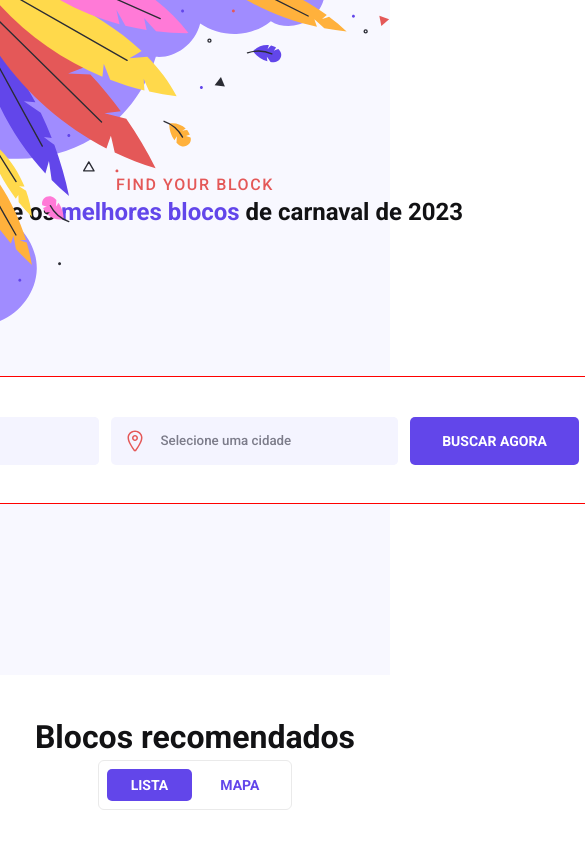
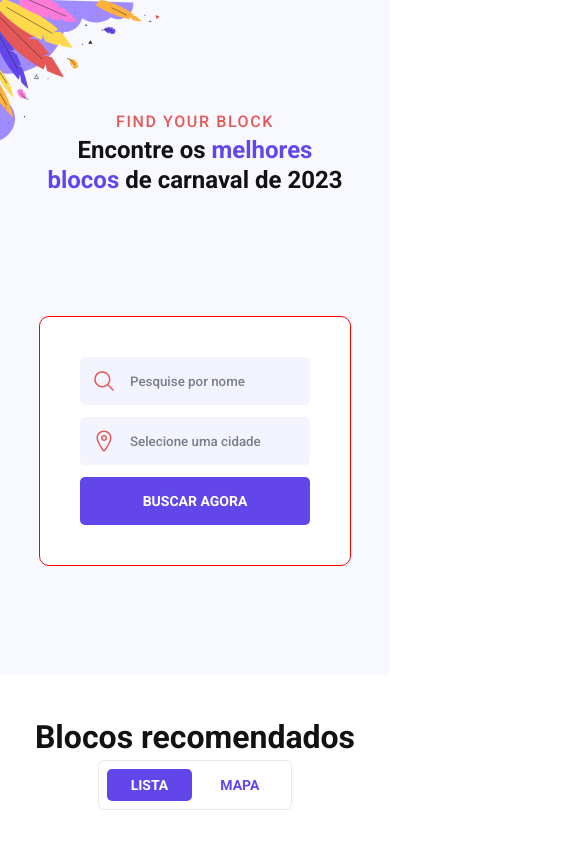
Before and after one commit to IsabelNtanda/-boraCodar, a plain HTML site: page desafio07/index.html in a window 390 px wide. Shown: the top 844 px of the page, 585 px wide, since content can reach past the window. Drawn offline with Linux system fonts and the light colour scheme.

Commit message:
Trabalhando

```diff
--- a/desafio07/assets/css/style.css
+++ b/desafio07/assets/css/style.css
@@ -12,6 +12,7 @@
   margin: 0 auto;
   height: 33.2rem;
 }
+
 .ilustra-01 {
   position: absolute;
   top: 0;
@@ -29,7 +30,6 @@
   height: 16.7rem;
   margin: 0 auto 4rem auto;
   text-align: center;
-
 }
 .content-top p {
   font-weight: 500;
@@ -47,6 +47,7 @@
 .content-top h1 span {
   color: #6246ea;
 }
+
 .content-busca {
   width: 100%;
   margin: 0 auto;
@@ -69,7 +70,6 @@
   align-items: center;
   background-color: #f4f4ff;
   border-radius: 0.5rem;
-
 }
 #formulario .searchField img {
   padding-left: 1.2rem;
@@ -105,9 +105,9 @@
   font-size: 1.4rem;
   font-weight: bold;
   line-height: 2.4rem;
-  transition: all .4;
+  transition: all 0.4;
 }
-#formulario .submit:hover{
+#formulario .submit:hover {
   filter: brightness(1.5);
   cursor: pointer;
 }
@@ -120,7 +120,6 @@
   display: flex;
   justify-content: space-between;
   align-items: center;
-
 }
 #main .main-title h2 {
   font-weight: 700;
@@ -143,22 +142,22 @@
   line-height: 2.4rem;
   border-radius: 0.5rem;
   cursor: pointer;
-  transition: all .3s;
+  transition: all 0.3s;
 }
 
 .button-select button:first-child {
   background: #6246ea;
   color: white;
 }
-.button-select button:first-child:hover{
+.button-select button:first-child:hover {
   filter: brightness(1.5);
 }
 .button-select button:last-child {
   color: #6246ea;
   background-color: transparent;
-  transition: all .4s;
+  transition: all 0.4s;
 }
-.button-select button:last-child:hover{
+.button-select button:last-child:hover {
   color: #6246ea;
   background-color: transparent;
   filter: brightness(1.5);
@@ -182,29 +181,28 @@
 }
 .line .card .content-card {
   padding: 1.6rem;
-
 }
- .card .content-card h3{
+.card .content-card h3 {
   font-weight: bold;
   line-height: 140%;
   font-size: 2rem;
   color: #121214;
 }
-.card .content-card > p{
+.card .content-card > p {
   font-weight: 400;
-color: rgba(0,0,0,.75);
+  color: rgba(0, 0, 0, 0.75);
   line-height: 160%;
-line-break:auto;
+  line-break: auto;
   margin-block: 1.6rem;
 }
-.content-card .city{
+.content-card .city {
   display: flex;
   align-items: center;
-gap: .8rem;
+  gap: 0.8rem;
 }
-.content-card .city p{
+.content-card .city p {
   line-height: 160%;
-color: rgba(0,0,0,.75);
+  color: rgba(0, 0, 0, 0.75);
   text-transform: capitalize;
   font-weight: 400;
 }
@@ -213,13 +211,23 @@ font-weight: 400;
   .content-top h1 {
     font-size: 2.4rem;
   }
+
+  /* Mexi nisso */
+  .ilustra-01 img {
+    width: 160px;
+    height: 150px;
+  }
+  /* Mexi nisso */
+
   .ilustra-02 {
     display: none;
   }
+
   #main .main-title {
     display: flex;
     flex-direction: column;
   }
+
   #grid-cards .line {
     width: 100%;
 
@@ -227,9 +235,11 @@ font-weight: 400;
     flex-direction: column;
     gap: 1.6rem;
   }
+
   .line .card {
     width: 100%;
   }
+
   .line .card > img {
     max-width: 100%;
   }
@@ -238,6 +248,24 @@ font-weight: 400;
     flex-direction: column;
     justify-content: center;
     align-items: center;
+
+    /* Mexi nisso */
+    width: 80%;
+    height: auto;
+    /* Mexi nisso */
   }
 
+  /* Mexi nisso */
+  .content-top {
+    width: 100%;
   }
+
+  .content-busca {
+    height: auto;
+  }
+
+  #formulario {
+    grid-template-columns: 1fr;
+  }
+  /* Mexi nisso */
+}
```
Lines whose indentation alone changed are shown as unchanged.
